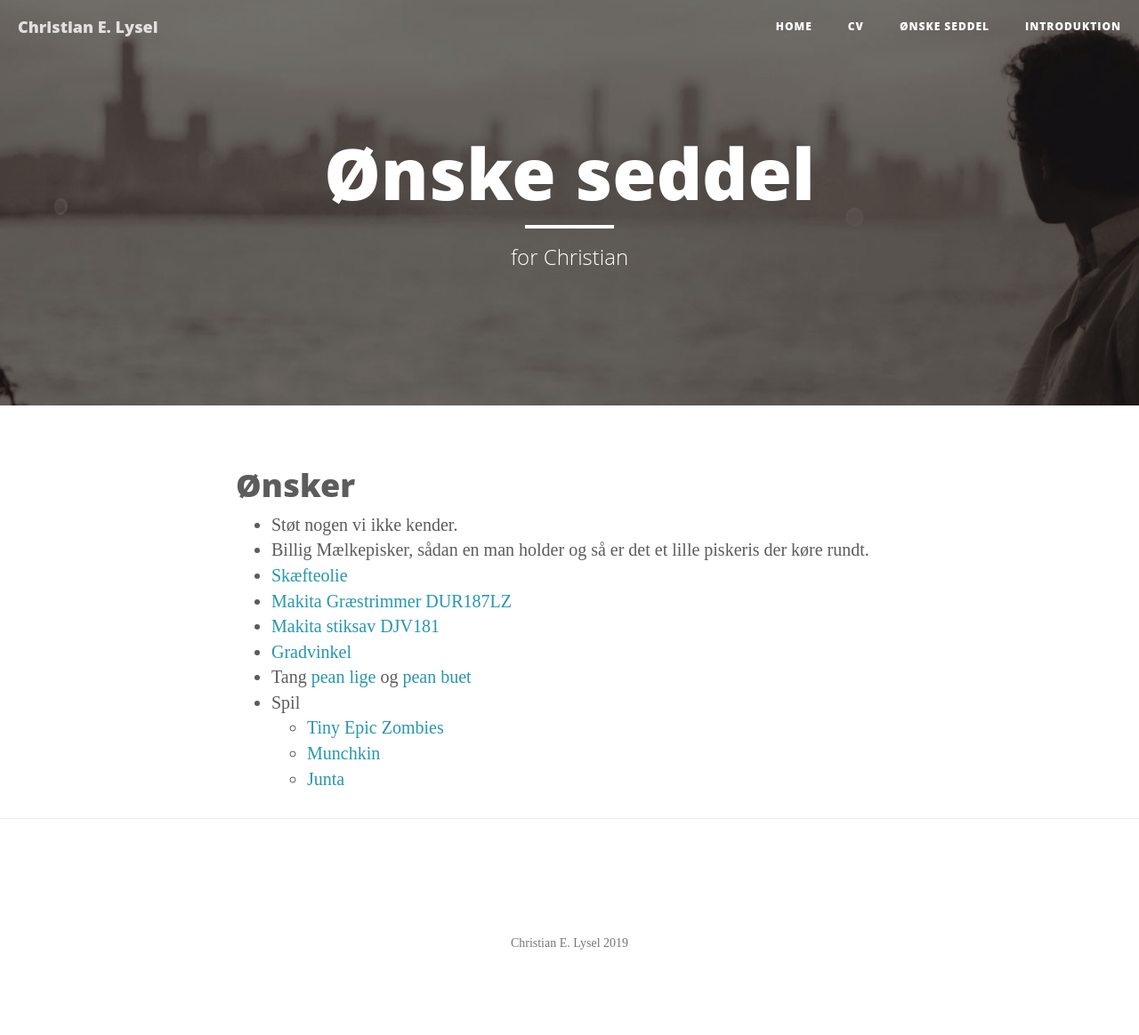
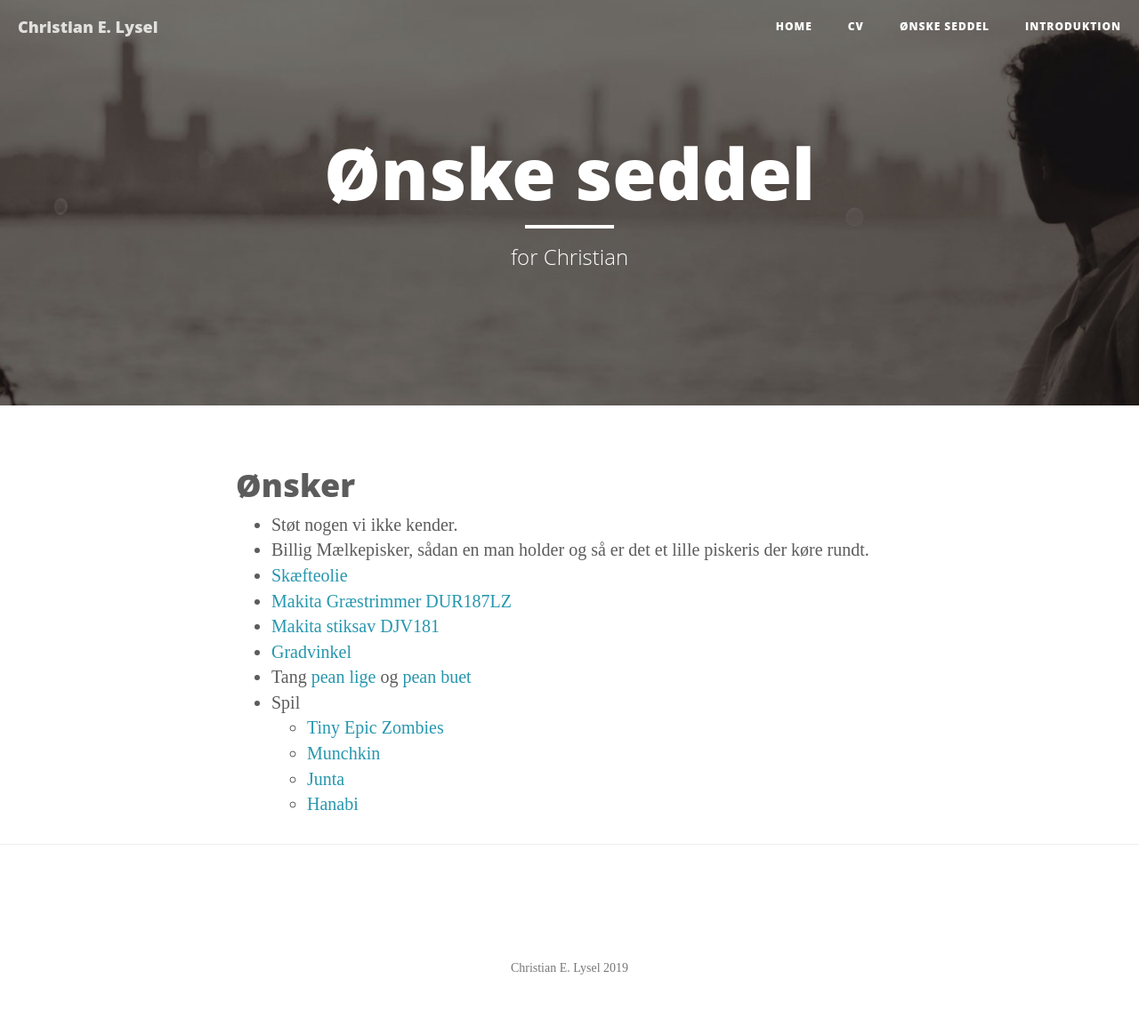
Before and after one commit to clysel/christian.lysel.net, a Jekyll site: the page built from gave.markdown, in a window 1280 px wide. Shown: the whole page at 89% size. Built offline with Jekyll 4.4.1, drawn with Linux system fonts in a browser that asks for light colours; before the commit the page ends 1136 px from its top, so only the background shows below that.

Commit message:
Update gave.markdown

```diff
--- a/gave.markdown
+++ b/gave.markdown
@@ -17,3 +17,4 @@ header-img: "img/about-bg.jpg"
    * [Tiny Epic Zombies](https://www.hyggeonkel.dk/produkt/tiny-epic-zombies)
    * [Munchkin](https://www.hyggeonkel.dk/produkt/munchkin)
    * [Junta](https://www.hyggeonkel.dk/produkt/junta)
+   * [Hanabi](https://www.hyggeonkel.dk/produkt/hanabi)
```
